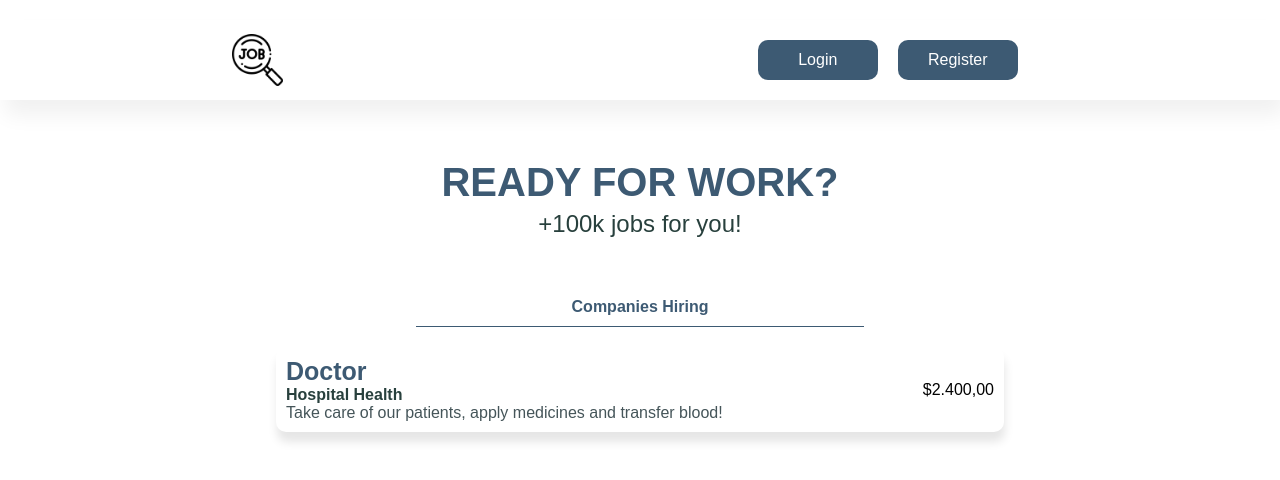
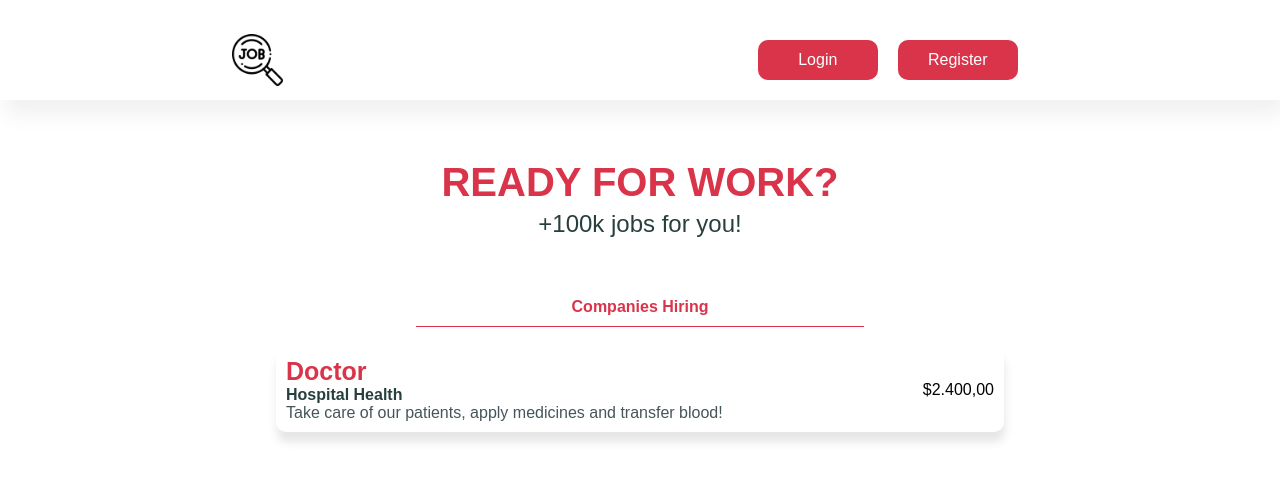
Before and after one commit to Frasato/Job-Finder, a React (Vite) app: page / in a window 1280 px wide. Shown: the top 480 px of the page. Built offline with nearby package versions, Linux system fonts and the light colour scheme.

Commit message:
Change Color

```diff
--- a/src/Constants/Colors.ts
+++ b/src/Constants/Colors.ts
@@ -1,4 +1,4 @@
-const primaryColor: string = "#3D5A73";
+const primaryColor: string = "#DA344B";
 const secundaryColor: string = "#28403D";
 const bgColor: string = "#182625";
 const lightGrayColors: string = "#455559";
```
